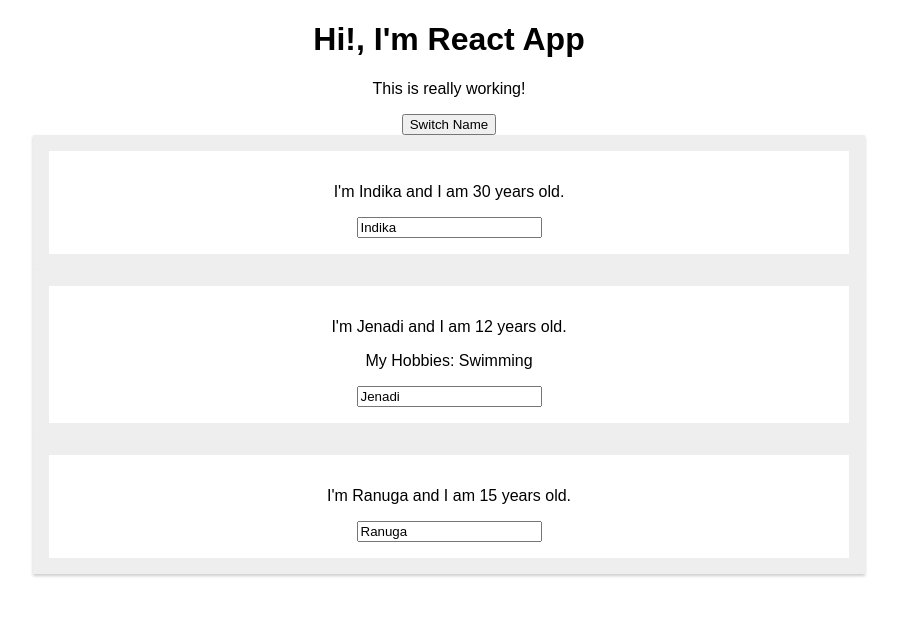
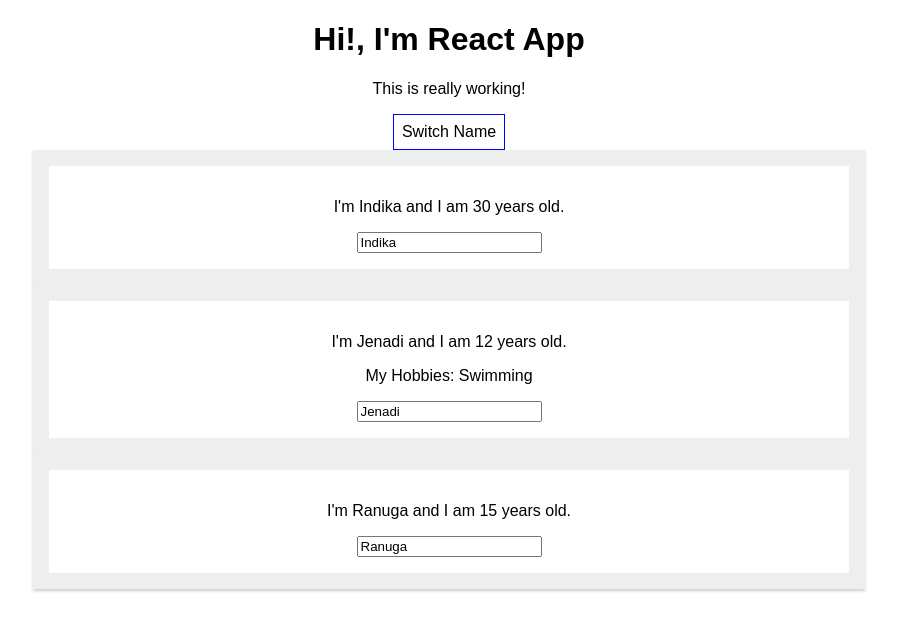
Before and after one commit to indikau/react-complete-guide, a React (Create React App) app: page / in a window 1280 px wide. Shown: the top 630 px of the page, without its empty margins (191-1088 px from the left). Built offline with nearby package versions, Linux system fonts and the light colour scheme.

Commit message:
chapter 3 - working with inline syling

```diff
--- a/src/App.js
+++ b/src/App.js
@@ -34,12 +34,19 @@
       ]
     });
   };
+  const style = {
+    backgroundColor: "white",
+    font: "inherit",
+    border: "1px solid blue",
+    padding: "8px",
+    cursor: "pointer"
+  };
 
   return (
     <div className="App">
       <h1>Hi!, I'm React App</h1>
       <p>This is really working!</p>
-      <button onClick={() => switchNameHandler("Indika Rasika")}>
+      <button style={style} onClick={() => switchNameHandler("Indika Rasika")}>
         Switch Name
       </button>
       <Person
```
